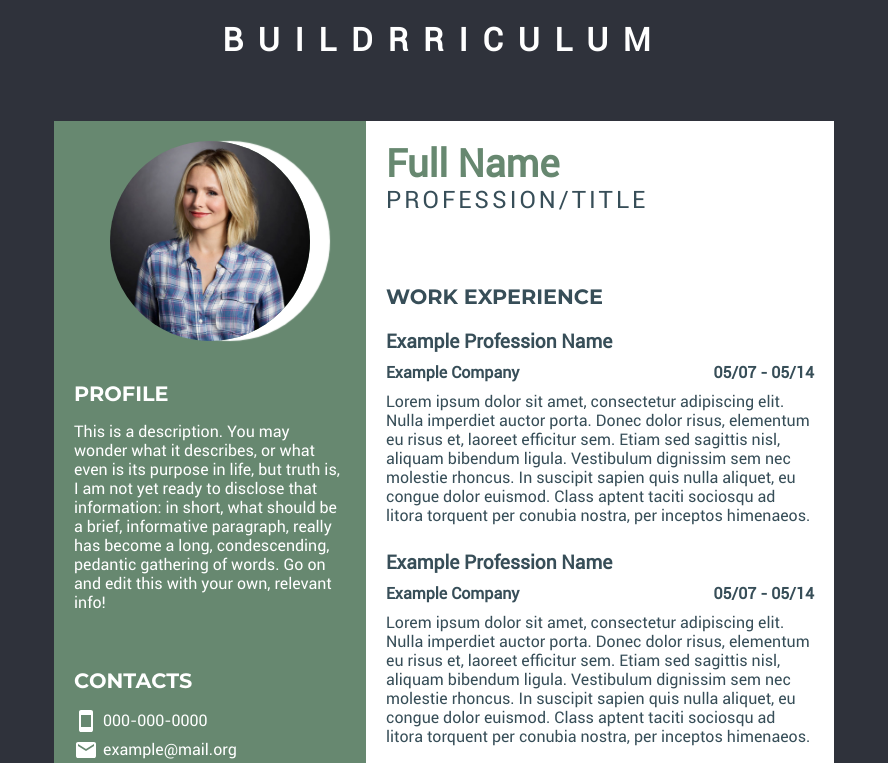
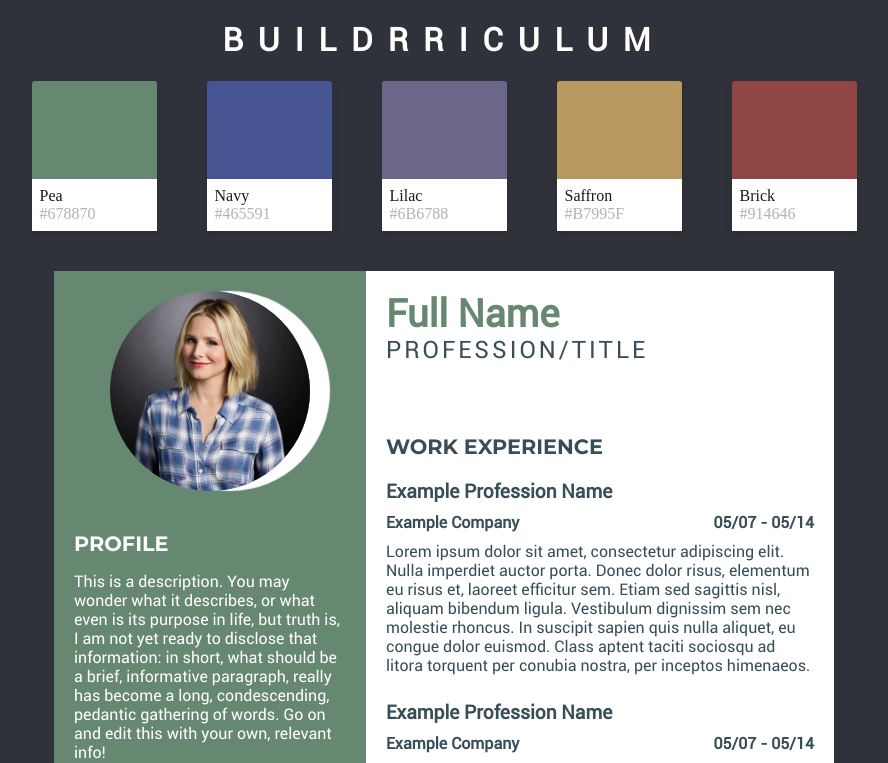
Before and after one commit to Velthas/buildrriculum, a React app: page / in a window 1280 px wide. Shown: the top 763 px of the page, without its empty margins (196-1084 px from the left). Built offline with nearby package versions, Linux system fonts and the light colour scheme.

Commit message:
added palette for CV color swapping

```diff
--- a/src/App.js
+++ b/src/App.js
@@ -2,6 +2,7 @@ import React, { Component } from 'react';
 
 import Cv from './components/Cv';
 import Header from './components/Header';
+import Palette from'./components/Palette';
 import Footer from'./components/Footer';
 
 import './styles/cv.css';
@@ -12,12 +13,20 @@ class App extends Component {
 
     this.profileUrl = 'https://github.com/Velthas';
     this.codeUrl = 'https://github.com/Velthas/buildrriculum'
+    this.palette = [
+      {name: 'Pea', hex: '#678870' },
+      {name: 'Navy', hex: '#465591' },
+      {name: 'Lilac', hex: '#6b6788' },
+      {name: 'Saffron', hex: '#b7995f' },
+      {name: 'Brick', hex: '#914646' },
+    ]
   }
 
   render() {
     return (
     <div className="container">
       <Header name="BUILDRRICULUM" class="header flex-row centered-both" />
+      <Palette classes="flex-row centered-both palette" palette={this.palette} />
       <Cv />
       <Footer author="Velthas"
         class="footer flex-row centered-both"
--- /dev/null
+++ b/src/components/Palette.js
@@ -0,0 +1,37 @@
+import React, {Component} from 'react'
+import '../styles/palette.css'
+
+class Palette extends Component {
+  constructor(props) {
+    super(props);
+  }
+
+  setTheme(theme) {
+    document.querySelector('html').setAttribute('class', `${theme}`)
+  }
+
+  render() {
+
+    const {classes, palette} = this.props;
+
+    return (
+    <div className={classes}>
+      { palette.map(color => {
+          return (
+            <div className="color-container"
+            onClick={() => this.setTheme((color.name).toLowerCase())}>
+              <div className="color-sample" style={{"backgroundColor": color.hex }}></div>
+              <div className="color-info">
+                <p className="color-name">{color.name}</p>
+                <p className="color-hex">{color.hex}</p>
+              </div>
+            </div>
+          )
+        })
+      }
+    </div>
+    )
+  }
+}
+
+export default Palette;
--- a/src/styles/cv.css
+++ b/src/styles/cv.css
@@ -1,4 +1,6 @@
 :root {
+  --webpage-backdrop: #2f323b;
+
   --sidebar-background: #678870;
   --sidebar-color: #ffffff;
   --image-backdrop: #ffffff;
@@ -7,7 +9,6 @@
   --form-border: #d5d5d5;
   --input-upper-border: #e5e5e5;
   --input-lower-border: #868686;
-  --input-lower-border-focus: #678870;
   --input-background-color: #fafafa;
   --input-text: #5f5f5f;
   --input-background-hover: #eaeaea;
@@ -51,7 +52,7 @@ body {
 .header,
 .footer,
 #backdrop {
-  background-color: #2f323b
+  background-color: var(--webpage-backdrop);
 }
 
 .header,
--- /dev/null
+++ b/src/styles/palette.css
@@ -0,0 +1,77 @@
+:root {
+  --color-name: #1a1a1a;
+  --color-hex: #b3b3b3;
+  --color-box-shadow: #2c2c2c;
+}
+
+:root.pea {
+  --sidebar-background: #678870;
+  --sidebar-color: #ffffff;
+}
+
+:root.navy {
+  --sidebar-background: #465591;
+  --sidebar-color: #ffffff;
+}
+
+:root.lilac {
+  --sidebar-background: #6b6788;
+  --sidebar-color: #ffffff;
+}
+
+:root.saffron {
+  --sidebar-background: #b7995f;
+  --sidebar-color: #ffffff;
+}
+
+:root.brick {
+  --sidebar-background: #914646;
+  --sidebar-color: #ffffff;
+}
+
+.palette {
+  background-color: var(--webpage-backdrop)
+}
+
+.color-container {
+  display: flex;
+  flex-direction: column;
+
+  height: 150px;
+  width: 125px;
+
+  box-shadow: 0px 3px 4px var(--color-box-shadow);
+  margin: 0 25px;
+
+  cursor: pointer;
+  transition: 0.2s ease-out;
+}
+
+.color-container:hover {
+  transform: translateY(-5px);
+}
+
+.color-sample {
+  height: 100px;
+
+  border-top-right-radius: 3px;
+  border-top-left-radius: 3px;
+}
+
+.color-container p {
+  margin: 0;
+}
+
+.color-info {
+  background-color: #ffffff;
+  padding: 8px;
+}
+
+.color-name {
+  color: var(--color-name);
+}
+
+.color-hex {
+  color: var(--color-hex);
+  text-transform: uppercase;
+}
```
